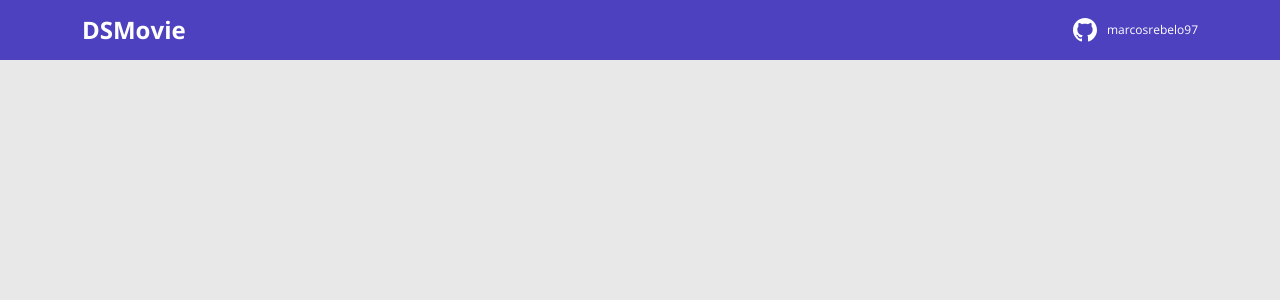
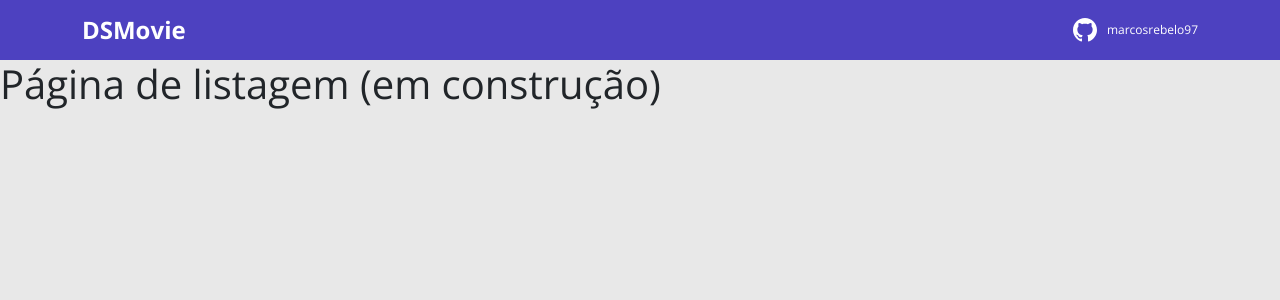
Before and after one commit to marcosrebelo97/dsmovie-project, a React (Create React App) app in the folder frontend/: page / in a window 1280 px wide. Shown: the top 300 px of the page. Built offline with nearby package versions, Linux system fonts and the light colour scheme.

Commit message:
Config Routes

```diff
--- a/frontend/package.json
+++ b/frontend/package.json
@@ -10,9 +10,11 @@
     "@types/node": "^16.7.13",
     "@types/react": "^17.0.20",
     "@types/react-dom": "^17.0.9",
+    "@types/react-router-dom": "5.3.2",
     "bootstrap": "5.1.3",
     "react": "^17.0.2",
     "react-dom": "^17.0.2",
+    "react-router-dom": "6.2.1",
     "react-scripts": "5.0.0",
     "typescript": "^4.4.2",
     "web-vitals": "^2.1.0"
--- a/frontend/src/App.tsx
+++ b/frontend/src/App.tsx
@@ -1,8 +1,24 @@
-import Navbar from "./components/Navbar";
+import {
+  BrowserRouter,
+  Routes,
+  Route
+} from "react-router-dom";
 
-function App (){
+import Listing from 'pages/Listing';
+import Form from 'pages/Form';
+import Navbar from "components/Navbar";
+
+function App() {
   return (
-    <Navbar />
+    <BrowserRouter>
+      <Navbar />
+      <Routes>
+        <Route path="/" element={<Listing />} />
+        <Route path="/form">
+          <Route path=":movieId" element={<Form />} />
+        </Route>
+      </Routes>
+    </BrowserRouter>
   );
 }
 
--- /dev/null
+++ b/frontend/src/pages/Form/index.tsx
@@ -0,0 +1,8 @@
+function Form () {
+
+    return (
+        <h1>Página de formulário</h1>
+    );
+}
+
+export default Form;
--- /dev/null
+++ b/frontend/src/pages/Listing/index.tsx
@@ -0,0 +1,8 @@
+function Listing (){
+
+    return (
+        <h1>Página de listagem (em construção) </h1>
+    );
+}
+
+export default Listing;
```
Also changed, not shown: 1 other file (tests, documents, lock files or other folders).
